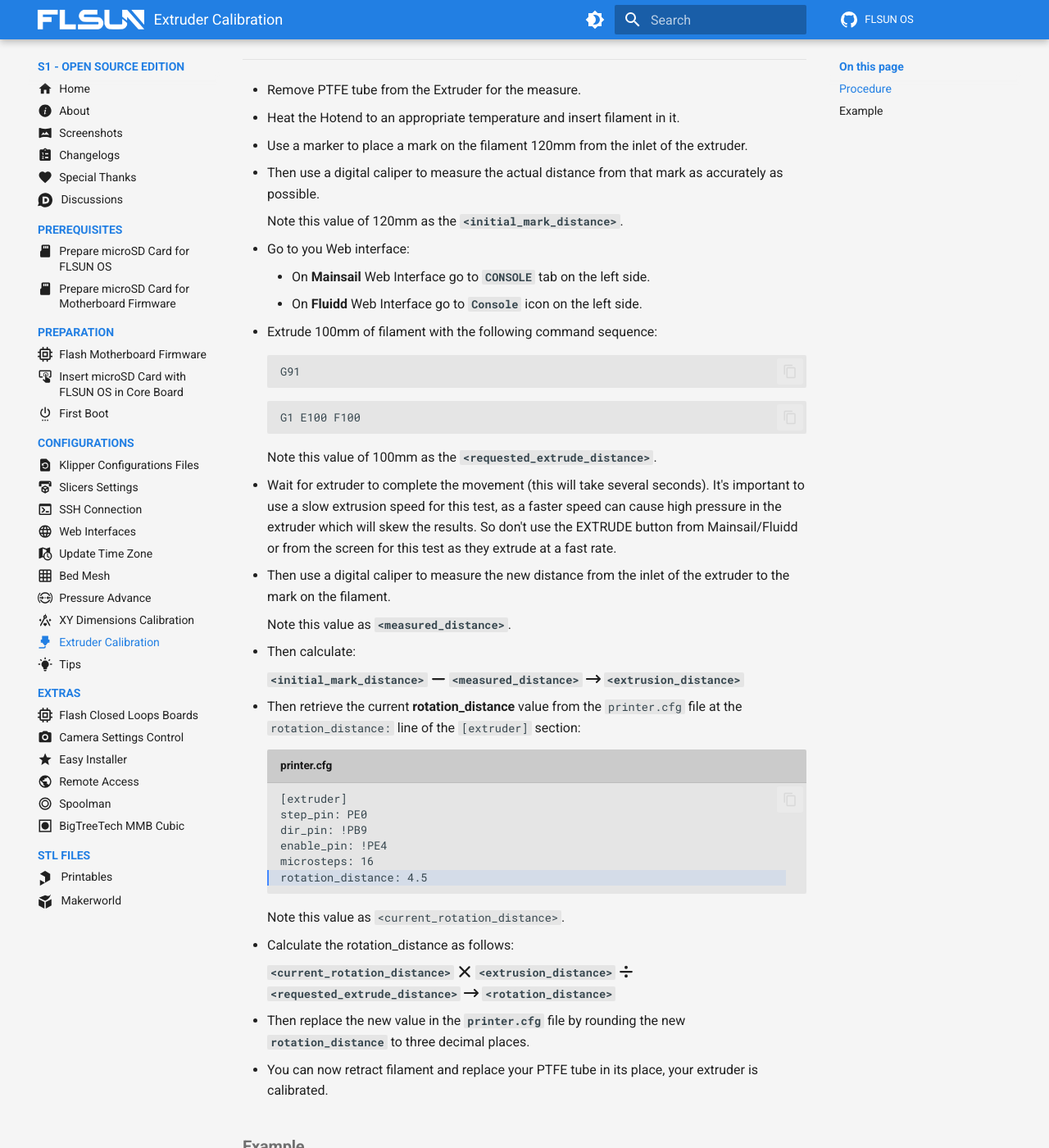
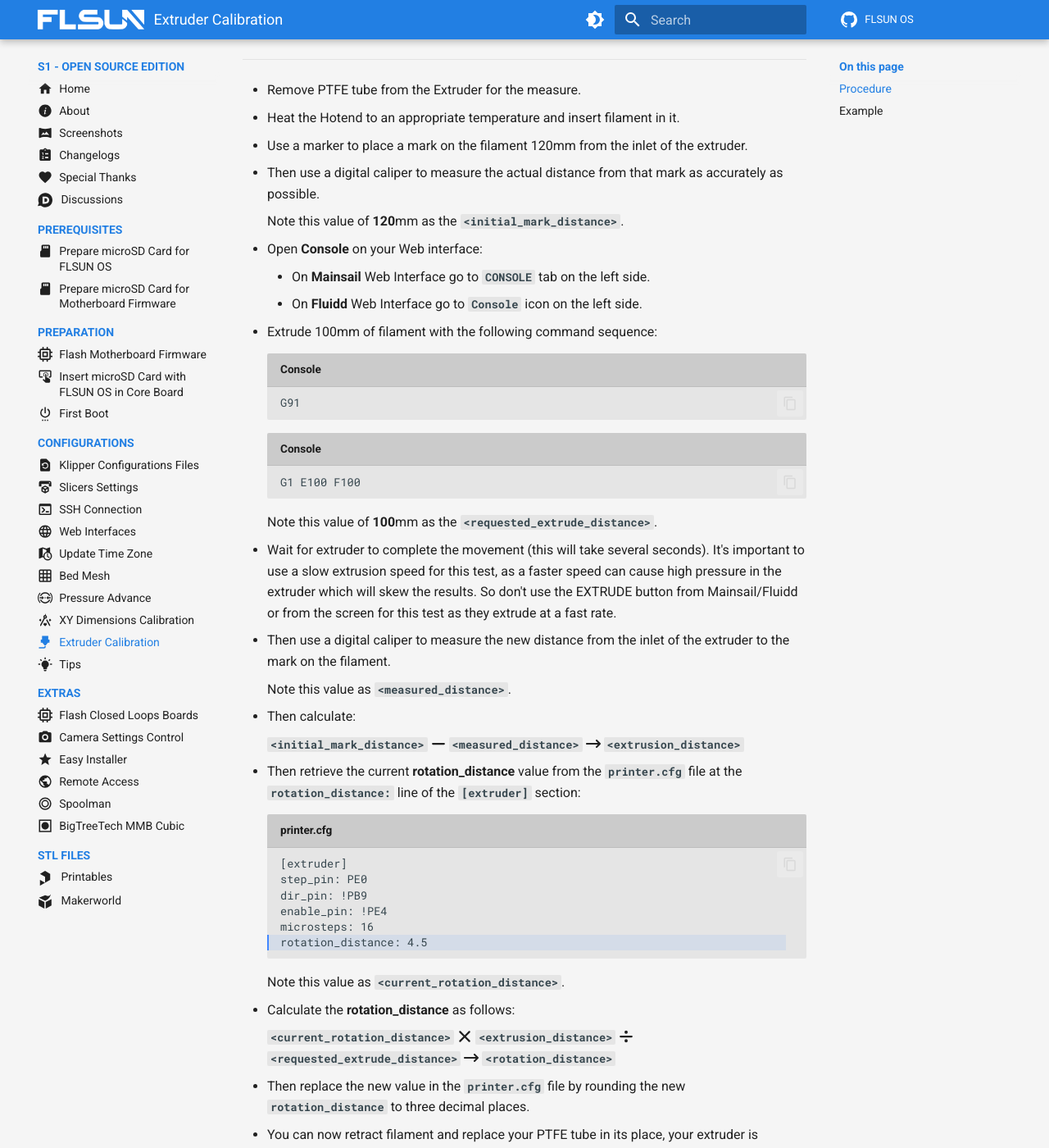
Before and after one commit to Guilouz/FLSUN-S1-Open-Source-Edition, an MkDocs documentation site: the page built from docs/extruder-calibration.md, in a window 1280 px wide and 1400 px high, scrolled down 263 px. Shown: the whole window at 82% size. Built offline with MkDocs 1.6.1 and Material for MkDocs 9.7.7, drawn with Linux system fonts in a browser that asks for light colours; comment, search, counter and statistics services are not loaded; some of the changed text lies outside the part shown.

Commit message:
Update extruder-calibration.md

````diff
--- a/docs/extruder-calibration.md
+++ b/docs/extruder-calibration.md
@@ -15,24 +15,24 @@ On an extruder, the **rotation_distance** is the amount of distance the filament
 
 - Then use a digital caliper to measure the actual distance from that mark as accurately as possible.
 
-    Note this value of 120mm as the **`<initial_mark_distance>`**.
+    Note this value of **120**mm as the **`<initial_mark_distance>`**.
 
-- Go to you Web interface:
+- Open **Console** on your Web interface:
 
     - On **Mainsail** Web Interface go to **`CONSOLE`** tab on the left side.
     - On **Fluidd** Web Interface go to **`Console`** icon on the left side.
 
 - Extrude 100mm of filament with the following command sequence:
 
-    ```
+    ``` title="Console"
     G91
     ```
 
-    ```
+    ``` title="Console"
     G1 E100 F100
     ```
 
-    Note this value of 100mm as the **`<requested_extrude_distance>`**.
+    Note this value of **100**mm as the **`<requested_extrude_distance>`**.
 
 - Wait for extruder to complete the movement (this will take several seconds). It's important to use a slow extrusion speed for this test, as a faster speed can cause high pressure in the extruder which will skew the results. So don't use the EXTRUDE button from Mainsail/Fluidd or from the screen for this test as they extrude at a fast rate.
 
@@ -44,7 +44,7 @@ On an extruder, the **rotation_distance** is the amount of distance the filament
 
     **`<initial_mark_distance>`** :fontawesome-solid-minus: **`<measured_distance>`** :fontawesome-solid-arrow-right-long: **`<extrusion_distance>`**
 
-- Then retrieve the current **rotation_distance** value from the `printer.cfg` file at the `rotation_distance:` line of the `[extruder]` section:
+- Then retrieve the current **rotation_distance** value from the **`printer.cfg`** file at the **`rotation_distance:`** line of the **`[extruder]`** section:
 
     ``` title="printer.cfg" hl_lines="6"
     [extruder]
@@ -55,9 +55,9 @@ On an extruder, the **rotation_distance** is the amount of distance the filament
 	rotation_distance: 4.5
     ```
 
-    Note this value as `<current_rotation_distance>`.
+    Note this value as **`<current_rotation_distance>`**.
 
-- Calculate the rotation_distance as follows:
+- Calculate the **rotation_distance** as follows:
 
     **`<current_rotation_distance>`** :fontawesome-solid-xmark: **`<extrusion_distance>`** :fontawesome-solid-divide: **`<requested_extrude_distance>`** :fontawesome-solid-arrow-right-long: **`<rotation_distance>`**
 
@@ -73,15 +73,15 @@ On an extruder, the **rotation_distance** is the amount of distance the filament
 
 - So I have :
 
-    - My **`<initial_mark_distance>`** value of 120mm.
-    - My **`<requested_extrude_distance>`** value of 100mm.
-    - My **`<measured_distance>`** value of 18mm.
+    - My **`<initial_mark_distance>`** value of **120**mm.
+    - My **`<requested_extrude_distance>`** value of **100**mm.
+    - My **`<measured_distance>`** value of **18**mm.
 
-- So I calculate my current **`<extrusion_distance>`** for 100mm requested:
+- So I calculate my current **`<extrusion_distance>`** for **100**mm requested:
 
     **`<initial_mark_distance>`** :fontawesome-solid-minus: **`<measured_distance>`** :fontawesome-solid-arrow-right-long: **`<extrusion_distance>`**
 
-    120mm :fontawesome-solid-minus: 18mm :fontawesome-solid-arrow-right-long: **102mm**
+    **120**mm :fontawesome-solid-minus: **18**mm :fontawesome-solid-arrow-right-long: **102**mm
 
 - I get the **`<current_rotation_distance>`** value from the **`printer.cfg`** file which is **4.5**.
 
@@ -89,7 +89,7 @@ On an extruder, the **rotation_distance** is the amount of distance the filament
 
     **`<current_rotation_distance>`** :fontawesome-solid-xmark: **`<extrusion_distance>`** :fontawesome-solid-divide: **`<requested_extrude_distance>`** :fontawesome-solid-arrow-right-long: **`<rotation_distance>`**
 
-    4.5 :fontawesome-solid-xmark: 102mm :fontawesome-solid-divide: 100mm :fontawesome-solid-arrow-right-long: **4.59**
+    **4.5** :fontawesome-solid-xmark: **102**mm :fontawesome-solid-divide: **100**mm :fontawesome-solid-arrow-right-long: **4.59**
 
 - I replace the **rotation_distance: 4.5** line in the **`printer.cfg`** file with:<br />
   **rotation_distance: 4.59**:
````
